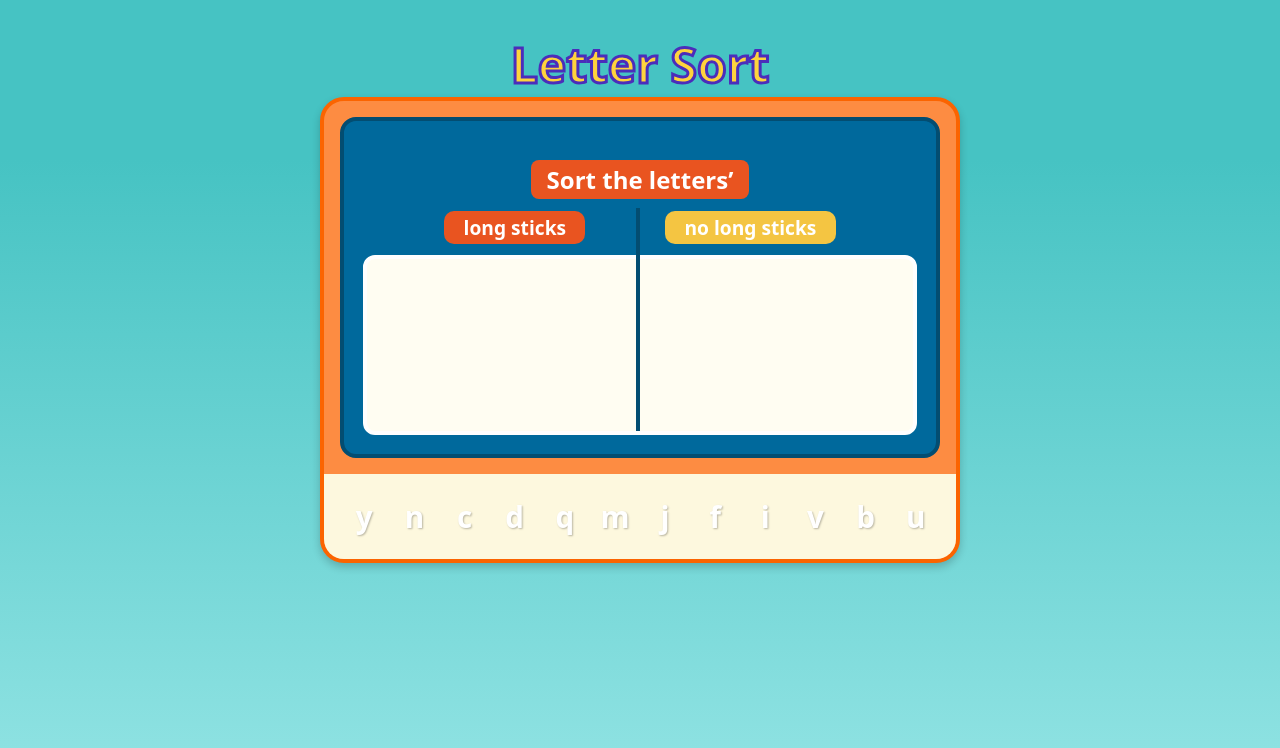
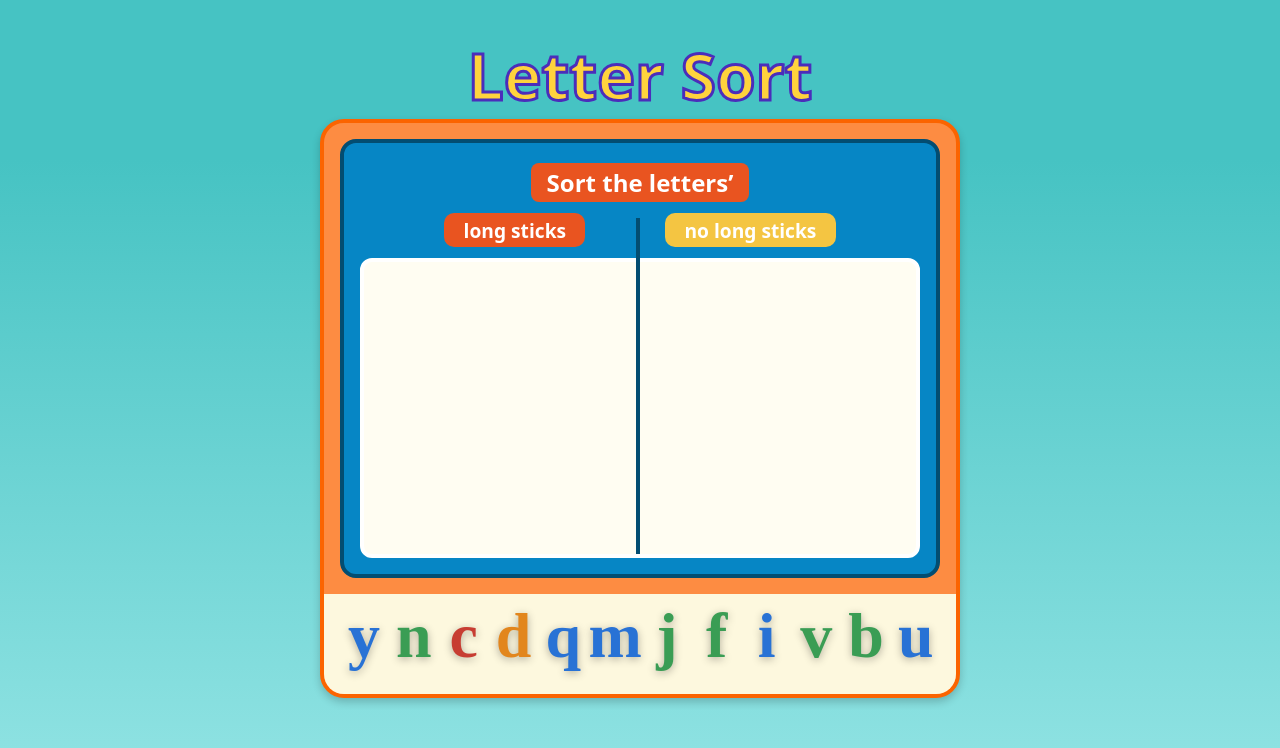
Before and after one commit to Hilorii/letterSortGame, a React (Vite) app in the folder letter-sort/: page / in a window 1280 px wide. Shown: the top 748 px of the page. Built offline with nearby package versions, Linux system fonts and the light colour scheme.

Commit message:
kosmetyczne - literki

```diff
--- a/letter-sort/src/components/Letter.tsx
+++ b/letter-sort/src/components/Letter.tsx
@@ -1,9 +1,14 @@
 import { Draggable } from '@hello-pangea/dnd';
-import type { Letter } from './types.ts';
+import type { Letter } from './types';
 
 type Props = { letter: Letter; index: number };
 
 export default function Letter({ letter, index }: Props) {
+    const palette = ['blue', 'green', 'red', 'orange'];
+    const color = palette[
+    (letter.char.toLowerCase().charCodeAt(0) - 97) % palette.length
+        ];
+
     return (
         <Draggable draggableId={letter.id} index={index}>
             {(provided, snapshot) => (
@@ -11,6 +16,8 @@ export default function Letter({ letter, index }: Props) {
                     ref={provided.innerRef}
                     {...provided.draggableProps}
                     {...provided.dragHandleProps}
+                    data-color={color}
+                    className={`letter ${snapshot.isDragging ? 'dragging' : ''}`}
                     style={{
                         ...provided.draggableProps.style,
                         transform: snapshot.isDragging
@@ -18,7 +25,6 @@ export default function Letter({ letter, index }: Props) {
                             : provided.draggableProps.style?.transform,
                         transition: snapshot.isDragging ? 'transform .15s ease' : undefined,
                     }}
-                    className="letter"
                 >
                     {letter.char}
                 </div>
--- a/letter-sort/src/styles.css
+++ b/letter-sort/src/styles.css
@@ -17,11 +17,10 @@ body {
 
 /* ---------- 2. Nagłówek i opis ---------- */
 .title {
-    font-size: 3rem;
+    font-size: 4rem;
     font-weight: 800;
     text-align: center;
     margin: 0;
-    /* żółty tekst z fioletowym obrysem */
     color: #ffd33d;
     -webkit-text-stroke: 3px #4b2dbb;
 }
@@ -47,9 +46,9 @@ body {
 /* ---------- 4. Pole robocze (niebieskie) ---------- */
 .board-top {
     border: 4px solid #034d71;
-    background: #00699c;
+    background: #0686c5;
     border-radius: 16px;
-    padding: 1.2rem;
+    padding: 0 1rem 1rem;
     margin-bottom: 2rem;
     display: flex;
     flex-direction: column;
@@ -75,6 +74,7 @@ body {
 .board-title {
     background-color: #e95420;
     color: white;
+    font-weight: 600;
     padding: 0.2rem 1rem;
     border-radius: 8px;
     font-size: 1.5rem;
@@ -96,9 +96,9 @@ body {
     position: absolute;
     content: "";
     right: 50%;
-    top: -30%;
+    top: -15%;
     width: 4px;
-    height: 130%;
+    height: 115%;
     background: #034d71;
 }
 
@@ -127,8 +127,8 @@ body {
 }
 
 .column-droppable {
-    min-height: 140px;
-    min-width: 250px;
+    min-height: 260px;
+    min-width: 260px;
     display: flex;
     flex-wrap: wrap;
     gap: 0.5rem;
@@ -138,6 +138,7 @@ body {
 
 /* ---------- 8. Bank liter ---------- */
 .bank {
+    min-height: 100px;
     padding: 1.2rem;
     margin: -1rem;
     background: #fdf8de;
@@ -155,23 +156,26 @@ body {
     width: 46px;
     height: 46px;
     border-radius: 8px;
-    font-size: 1.85rem;
+    font-size: 4rem;
+    font-family: 'Baloo 2', cursive;
     font-weight: 800;
     display: flex;
     align-items: center;
     justify-content: center;
-    color: #fff;
-    text-shadow: 1px 1px 2px #0004;
-    transition: transform 0.15s ease, box-shadow 0.15s;
+    text-shadow: 0 2px 8px rgba(0, 0, 0, 0.3);
     cursor: grab;
+    transition: transform .15s ease, box-shadow .15s ease;
+    user-select: none;
 }
 .letter:active { cursor: grabbing; }
-.letter[data-color="blue"]   { background:#2872d5; }
-.letter[data-color="green"]  { background:#3a9d54; }
-.letter[data-color="red"]    { background:#c73d32; }
-.letter[data-color="orange"] { background:#e2861d; }
+
+.letter[data-color="blue"]   { color:#2872d5; }
+.letter[data-color="green"]  { color:#3a9d54; }
+.letter[data-color="red"]    { color:#c73d32; }
+.letter[data-color="orange"] { color:#e2861d; }
+
 .letter.dragging {
-    box-shadow: 0 8px 18px #0005;
+    text-shadow: 0 2px 8px rgba(0, 0, 0, 0.5);
 }
 
 /* ---------- 10. Utility: ukryty tekst opisowy na mobile ---------- */
```
